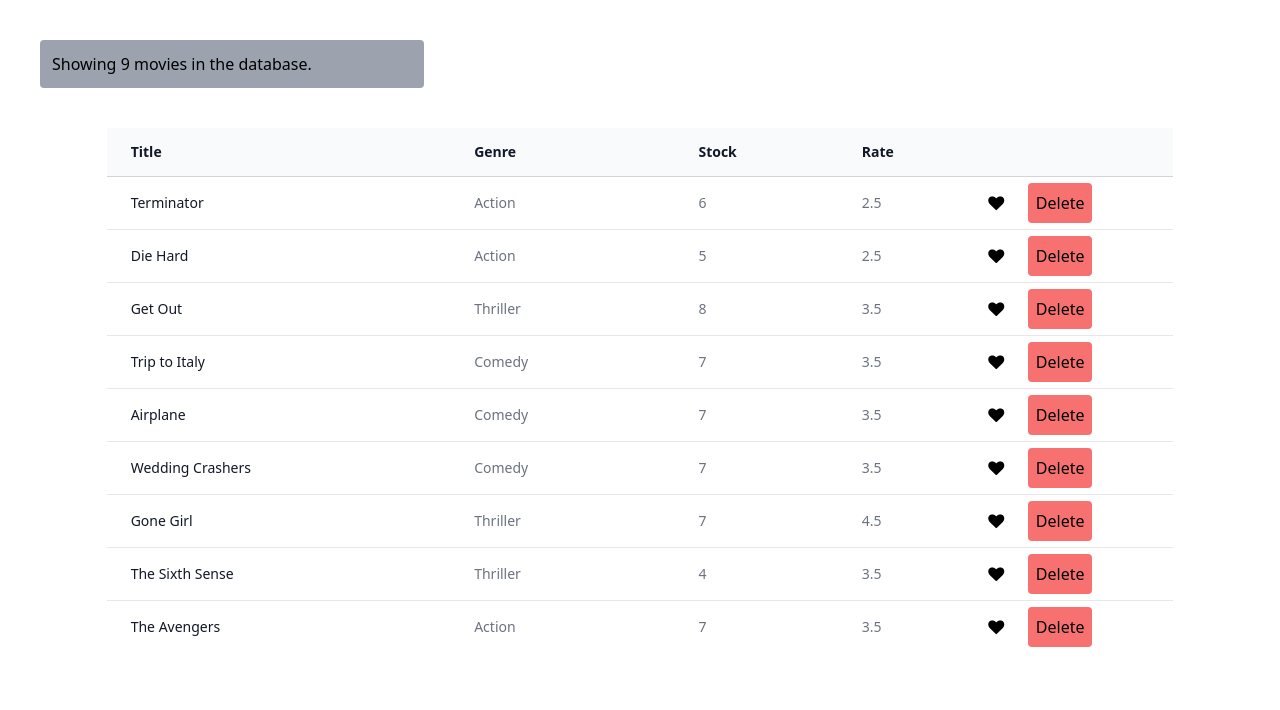
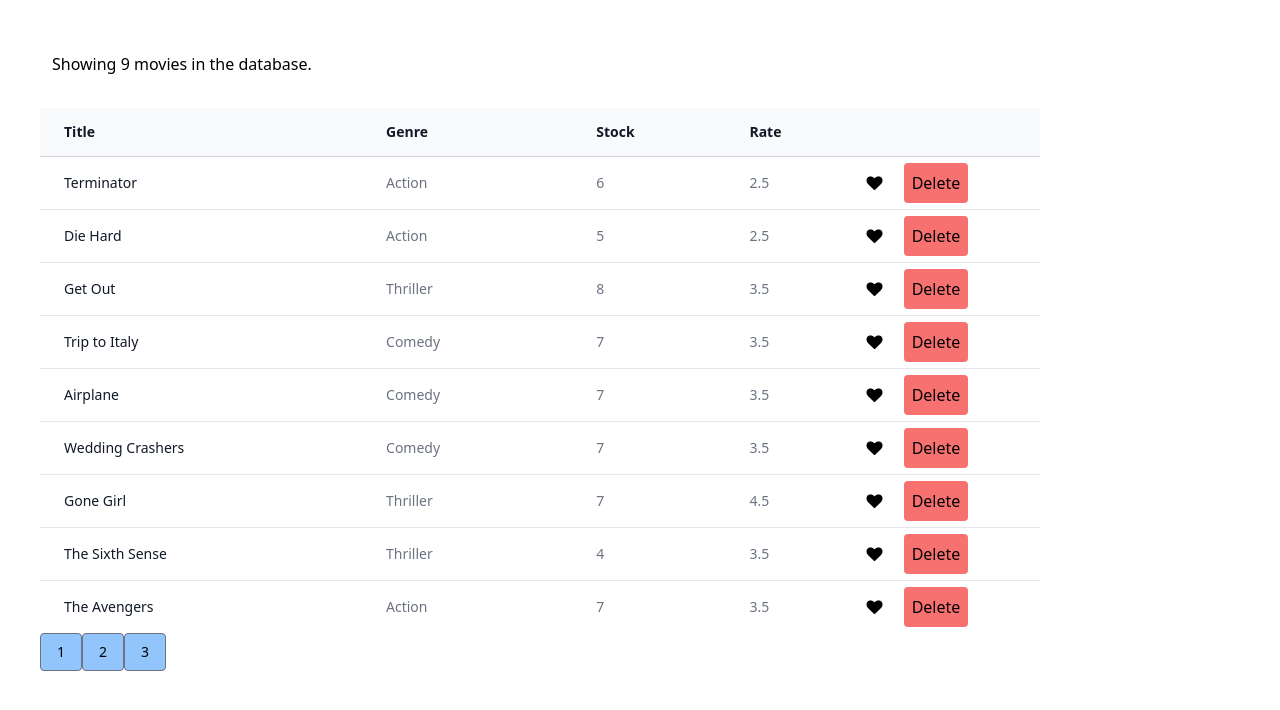
Before and after one commit to afghanelyas/React_Project, a React (Create React App) app: page / in a window 1280 px wide. Shown: the top 710 px of the page. Built offline with nearby package versions, Linux system fonts and the light colour scheme.

Commit message:
add the pagination staticly

```diff
--- a/package.json
+++ b/package.json
@@ -11,6 +11,7 @@
   "author": "",
   "license": "ISC",
   "dependencies": {
+    "lodash": "^4.17.10",
     "react": "^18.2.0",
     "react-dom": "^18.2.0",
     "react-scripts": "^5.0.1"
--- /dev/null
+++ b/src/component/common/pagination.jsx
@@ -0,0 +1,30 @@
+import React from 'react';
+import _ from 'lodash'
+const Pagination = props => {
+
+    const {itemsCount, pageSize, currentPage, onPageChange} = props
+    const pagesCount = Math.ceil( itemsCount / pageSize)
+    if(pagesCount === 1) return null
+    const pages = _.range(1 , pagesCount + 1)
+
+
+
+    return <nav>
+
+        <ul className="pagination flex">
+            {pages.map(page => (
+                <li key={page} className={page === currentPage ? 'page-item active' : 'page-item'}>
+                    <a
+                        onClick={() => onPageChange(page)}
+                        aria-current="page"
+                        className="rounded relative z-10 inline-flex items-center border border-gray-500 bg-blue-300 px-4 py-2 text-sm font-medium  focus:z-20 ">{page}
+                    </a>
+             </li>
+            ))}
+        </ul>
+    </nav>
+
+
+}
+
+export default Pagination
--- a/src/component/movies.jsx
+++ b/src/component/movies.jsx
@@ -1,10 +1,14 @@
 import React, { Component } from 'react';
 import { getMovies } from '../service/fakeMoviesService';
 import Like from './common/like';
+import Pagination from './common/pagination';
 
 export default class Movies extends Component {
     state = {
-        movies: getMovies()
+        movies: getMovies(),
+        currentPage:1,
+        pageSize:4,
+
      };
 
      handleDelete = (movie) => {
@@ -21,16 +25,25 @@ export default class Movies extends Component {
 
      }
 
+     handlePageChange = page => {
+        this.setState({currentPage: page})
+     }
+
     render() {
         const {length: count} = this.state.movies
+        const {pageSize , currentPage} = this.state
+
+
         if (count === 0)
             return <p class="m-10 bg-gray-400 w-96 rounded p-3">There are no movies in the database.</p>
 
        return (
 
-        <div>
-        <p class="m-10 bg-gray-400 w-96 rounded p-3">Showing {count} movies in the database.</p>
-        <table class="w-5/6 divide-y m-auto mt-10 divide-gray-300">
+        <div class="m-10">
+        <p class="  w-96 rounded p-3">Showing {count} movies in the database.</p>
+
+        <table class="w-5/6 divide-y  mt-5  divide-gray-300">
+
         <thead class="bg-gray-50">
             <tr>
                 <th scope="col" class="py-3.5 pl-4 pr-3 text-left text-sm font-semibold text-gray-900 sm:pl-6">Title</th>
@@ -57,9 +70,14 @@ export default class Movies extends Component {
 
             ))}
         </tbody>
-
     </table>
-        </div>
+    <Pagination
+        itemsCount={count}
+        currentPage={currentPage}
+        pageSize={pageSize}
+        onPageChange={this.handlePageChange}
+    />
+    </div>
 
        )
 
```
Also changed, not shown: 1 other file (tests, documents, lock files or other folders).
